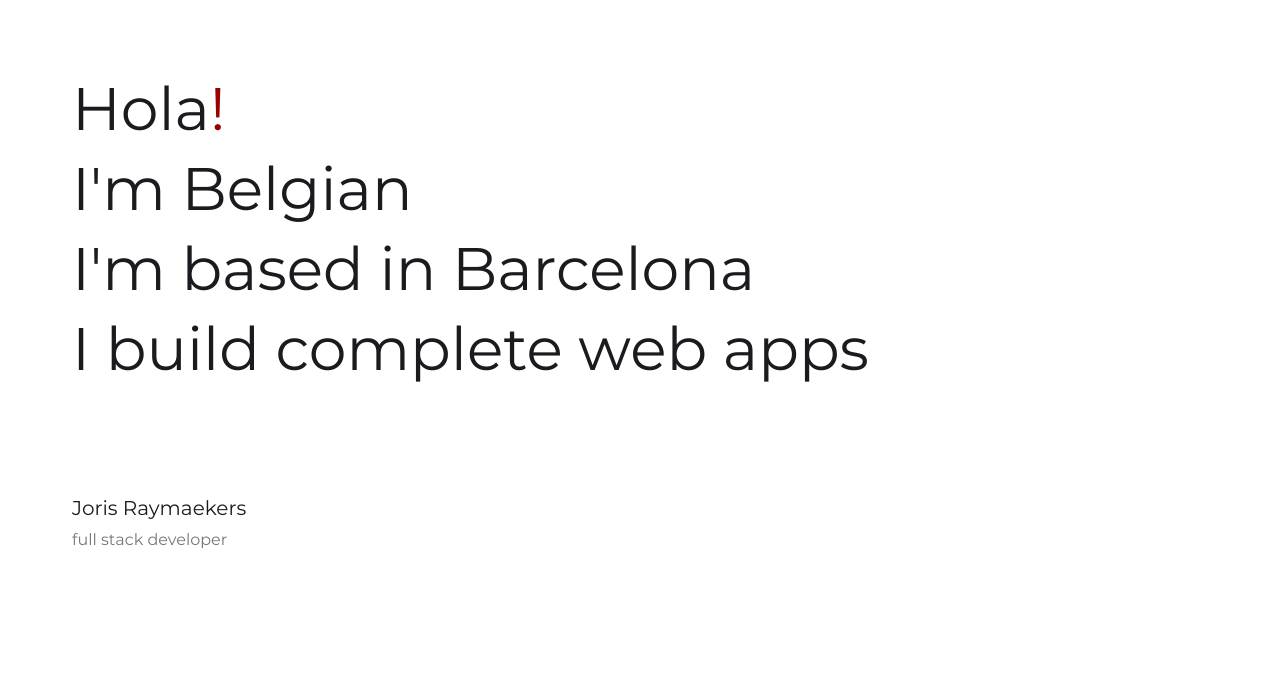
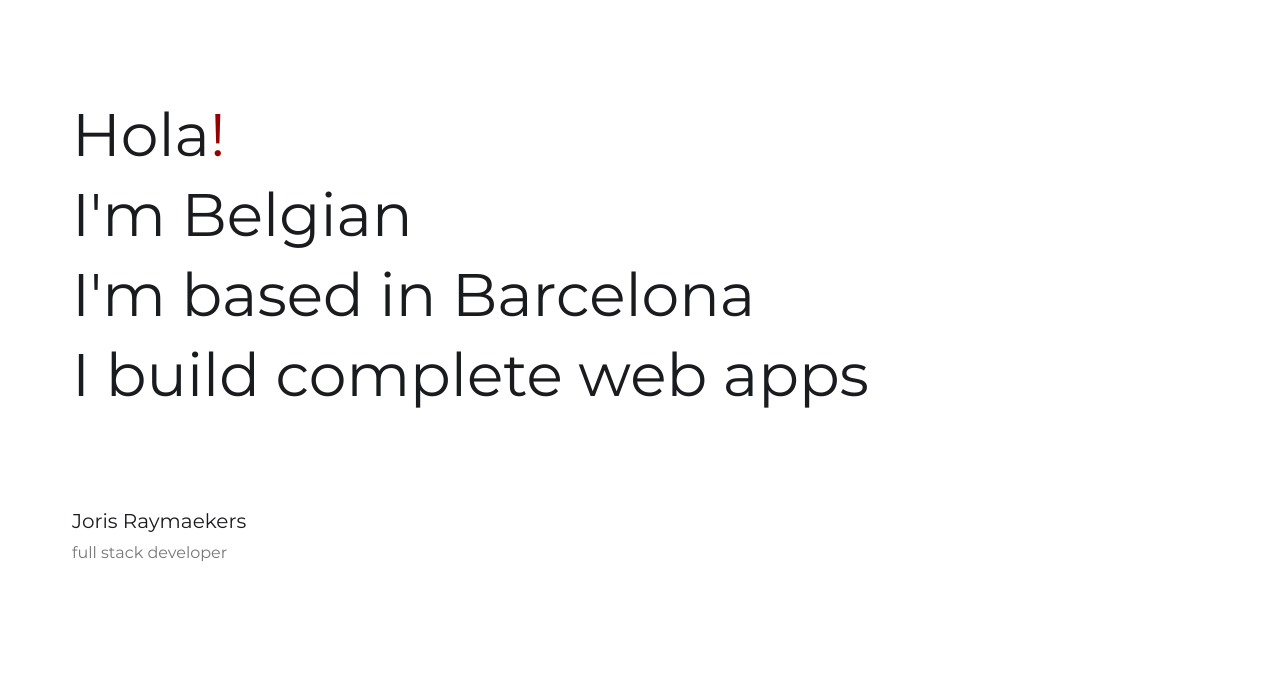
Before and after one commit to jorishr/portfolio-site, a website built with Parcel: page app/index.html in a window 1280 px wide. Shown: the part 103-800 px from the top of the page. Built offline with nearby package versions, Linux system fonts and the light colour scheme.

Commit message:
final layout update and tests completed

```diff
--- a/app/index.html
+++ b/app/index.html
@@ -16,7 +16,6 @@
 </head>
 <body>
     <noscript></noscript>
-    <div class="landing">
     <header>
         <div class="header-container wrapper">
             <div class="logo">
@@ -52,7 +51,6 @@
         <div class="hero-section__titles">
             <h1>Joris Raymaekers</h1>
             <h2>full stack developer</h2>
-            </div>
         </div>
     </div>
     <section id="projects" class="projects-section wrapper">
--- a/app/scripts/app.js
+++ b/app/scripts/app.js
@@ -81,7 +81,7 @@ function throttle(fn, delay){
 }
 //set height for first site section, accounts for mobile browser menu's
 //get the viewport innerHeight
-let vh = window.innerHeight;
+let vh = window.innerHeight - 135;  //header height
 const landing = document.querySelector('.hero-section');
 landing.style.height = `${vh}px`;
 })();
--- a/app/styles/modules/_header.scss
+++ b/app/styles/modules/_header.scss
@@ -1,6 +1,5 @@
 header {
-    position: absolute;
-    width: 100%;
+    height: 135px;
 
     .header-container {
         position: relative;
--- a/app/styles/modules/_hero.scss
+++ b/app/styles/modules/_hero.scss
@@ -1,13 +1,12 @@
 .hero-section {
-    //see app.js, height is set through js to get innerHeight of window
+    //see app.js, height is set through js to get innerHeight of window - header
 
-    padding: var(--pd-base);
+    padding: 0 var(--pd-base) var(--pd-base) var(--pd-base);
     display: flex;
     flex-direction: column;
     justify-content: space-evenly;
 
     &__text {
-        margin-top: var(--pd-lg);
         padding-bottom: var(--pd-md);
     }
 
```
Also changed, not shown: dist/index.html. Lines whose indentation alone changed are shown as unchanged.
